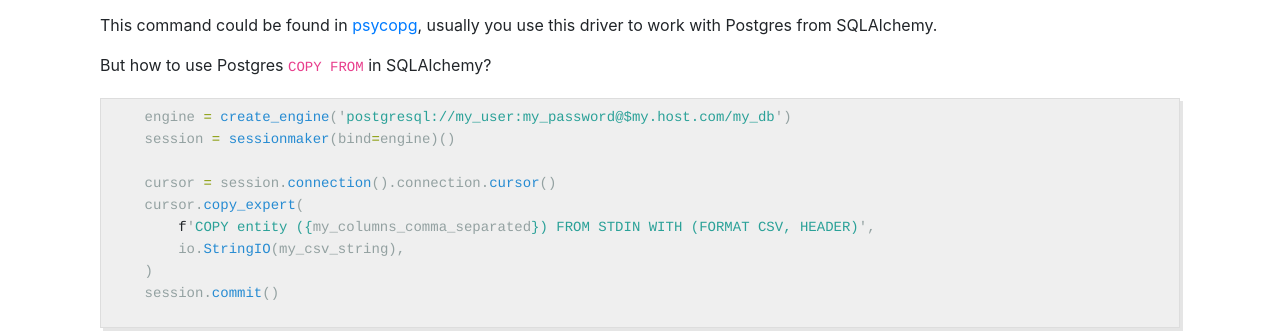
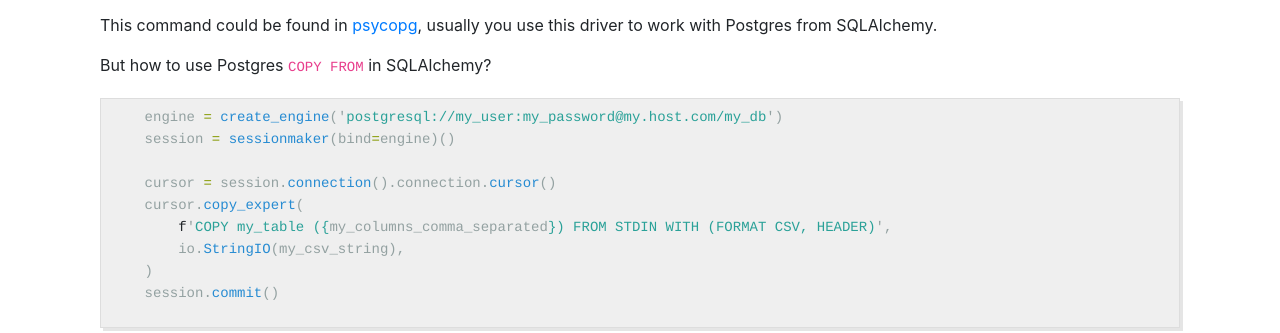
Before and after one commit to andgineer/sorokin.engineer, a Jekyll site: the page built from posts/en/_posts/2020-09-12-sqlalchemy_postgres_copy_from.md, in a window 1280 px wide. Shown: the part 700-1033 px from the top of the page. Built offline with Jekyll 4.4.1, drawn with Linux system fonts in a browser that asks for light colours; nearby versions of some CDN libraries.

Commit message:
SQLAlchemy Postgres COPY typos

```diff
--- a/posts/en/_posts/2020-09-12-sqlalchemy_postgres_copy_from.md
+++ b/posts/en/_posts/2020-09-12-sqlalchemy_postgres_copy_from.md
@@ -35,12 +35,12 @@ usually you use this driver to work with Postgres from SQLAlchemy.
 But how to use Postgres `COPY FROM` in SQLAlchemy?
 
 {% highlight python %}
-    engine = create_engine('postgresql://my_user:my_password@$my.host.com/my_db')
+    engine = create_engine('postgresql://my_user:my_password@my.host.com/my_db')
     session = sessionmaker(bind=engine)()
 
     cursor = session.connection().connection.cursor()
     cursor.copy_expert(
-        f'COPY entity ({my_columns_comma_separated}) FROM STDIN WITH (FORMAT CSV, HEADER)',
+        f'COPY my_table ({my_columns_comma_separated}) FROM STDIN WITH (FORMAT CSV, HEADER)',
         io.StringIO(my_csv_string),
     )
     session.commit()
```
Also changed, not shown: posts/ru/_posts/2020-09-12-sqlalchemy_postgres_copy_from.md (+2 -2 lines).
